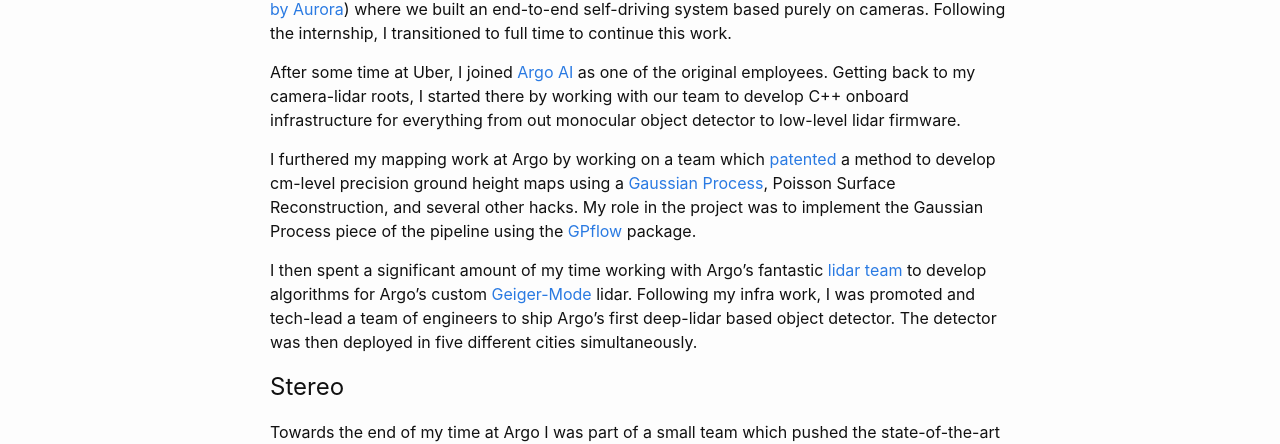
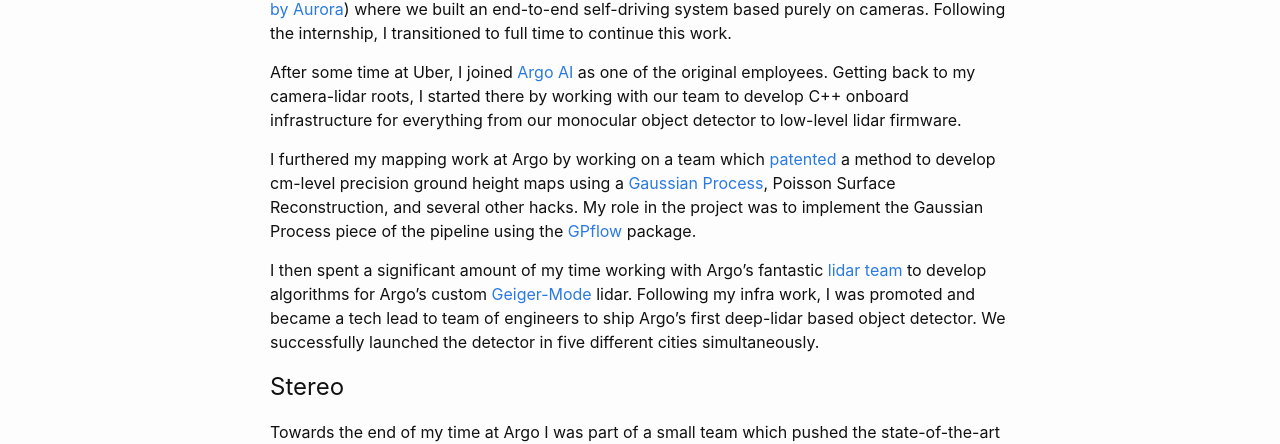
Before and after one commit to juicedatom/mygithubpage, a Jekyll site: the page built from index.md, in a window 1280 px wide. Shown: the part 681-1125 px from the top of the page. Built offline with Jekyll 4.4.1, drawn with Linux system fonts in a browser that asks for light colours.

Commit message:
Hunter's fixes.

```diff
--- a/index.md
+++ b/index.md
@@ -21,13 +21,13 @@
 Following college, I was part of the first intern class at [Uber ATC](https://www.officelovin.com/2017/02/tour-ubers-advanced-technology-center/) (later Uber ATG, and then [bought by Aurora](https://investor.uber.com/news-events/news/press-release-details/2020/Aurora-is-acquiring-Ubers-self-driving-unit-Advanced-Technologies-Group-accelerating-development-of-the-Aurora-Driver/default.aspx)) where we built an end-to-end self-driving system based purely on cameras. Following the internship, I transitioned to full time to continue this work.
 
 
-After some time at Uber, I joined [Argo AI](https://www.argo.ai/) as one of the original employees. Getting back to my camera-lidar roots, I started there by working with our team to develop C++ onboard infrastructure for everything from out monocular object detector to low-level lidar firmware.
+After some time at Uber, I joined [Argo AI](https://www.argo.ai/) as one of the original employees. Getting back to my camera-lidar roots, I started there by working with our team to develop C++ onboard infrastructure for everything from our monocular object detector to low-level lidar firmware.
 
 
 I furthered my mapping work at Argo by working on a team which [patented](https://patents.google.com/patent/US11164369B2/en) a method to develop cm-level precision ground height maps using a [Gaussian Process](http://robotics.caltech.edu/wiki/images/8/8e/GPModelingTerrain.pdf), Poisson Surface Reconstruction, and several other hacks. My role in the project was to implement the Gaussian Process piece of the pipeline using the [GPflow](https://github.com/GPflow/GPflow) package.
 
 
-I then spent a significant amount of my time working with Argo's fantastic [lidar team](https://www.forbes.com/sites/samabuelsamid/2017/10/27/argo-ai-and-ford-double-down-on-lidar-acquire-princeton-lightwave/?sh=6a1555b3410a) to develop algorithms for Argo's custom [Geiger-Mode](https://www.argo.ai/company-news/breakthrough-new-lidar-technology-gives-argo-ai-the-edge-in-autonomous-delivery-and-ride-hail-services/) lidar. Following my infra work, I was promoted and tech-lead a team of engineers to ship Argo's first deep-lidar based object detector. The detector was then deployed in five different cities simultaneously.
+I then spent a significant amount of my time working with Argo's fantastic [lidar team](https://www.forbes.com/sites/samabuelsamid/2017/10/27/argo-ai-and-ford-double-down-on-lidar-acquire-princeton-lightwave/?sh=6a1555b3410a) to develop algorithms for Argo's custom [Geiger-Mode](https://www.argo.ai/company-news/breakthrough-new-lidar-technology-gives-argo-ai-the-edge-in-autonomous-delivery-and-ride-hail-services/) lidar. Following my infra work, I was promoted and became a tech lead to team of engineers to ship Argo's first deep-lidar based object detector. We successfully launched the detector in five different cities simultaneously.
 
 
 ## Stereo
```
Also changed, not shown: 1 other file.
